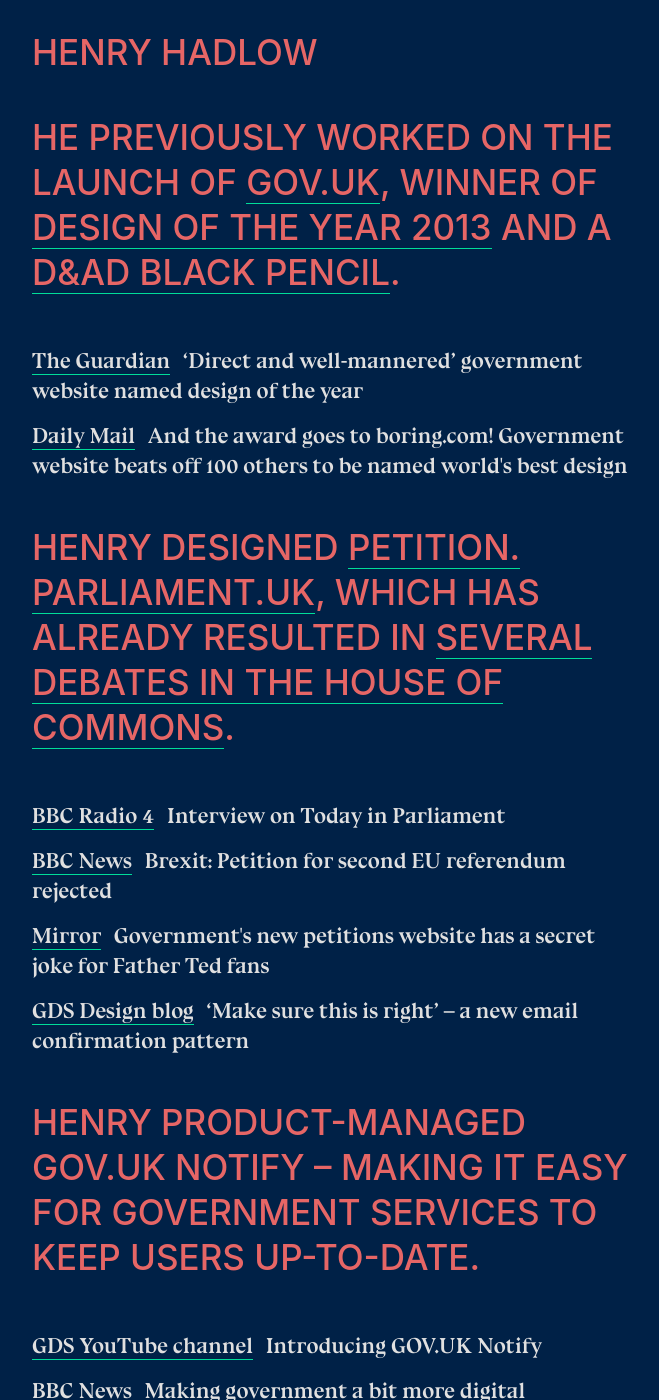
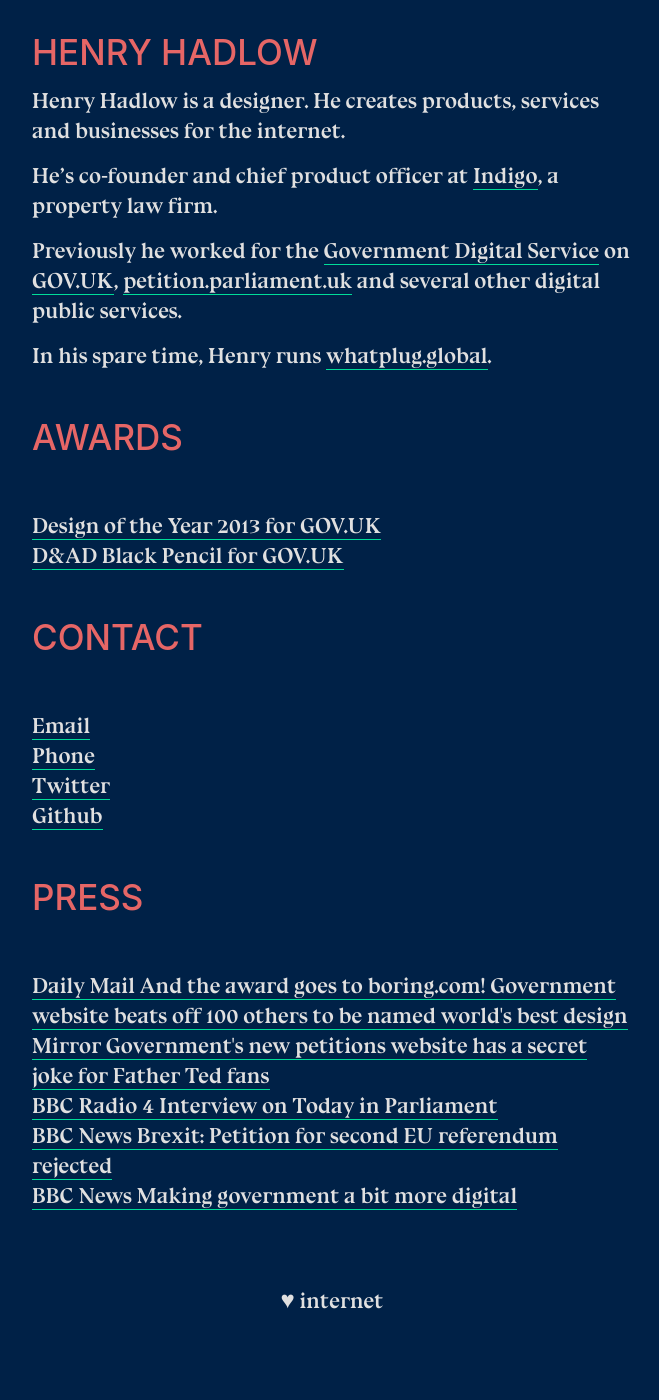
Before and after one commit to henryhadlow/henryhadlow.github.io, a Jekyll site: the page built from index.html, in a window 1280 px wide and 1400 px high. Shown: the whole window, without its empty margins (298-957 px from the left). Built offline with Jekyll 4.4.1, drawn with Linux system fonts in a browser that asks for light colours; some of the changed text lies outside the part shown.

Commit message:
Update content in index.html

```diff
--- a/index.html
+++ b/index.html
@@ -2,109 +2,74 @@
 layout: default
 ---
 
-<section class="intro wrapper">
-
+<section class="intro">
   <h1>{{ site.title }}</h1>
 
+  <p>
+    Henry Hadlow is a designer. He creates products, services and businesses for the internet.
+  </p>
+
+  <p>
+    He’s co-founder and chief product officer at <a href="https://www.indigoconveyancing.com/">Indigo</a>, a property law firm.
+  </p>
+
+  <p>
+    Previously he worked for the <a href="https://gds.blog.gov.uk/">Government Digital Service</a> on <a href="https://www.gov.uk/">GOV.UK</a>, <a href="https://petition.parliament.uk/">petition.&#8203;parliament.uk</a> and several other digital public services.
+  </p>
+
+  <p>
+    In his spare time, Henry runs <a href="https://whatplug.global/">whatplug.&#8203;global</a>.
+  </p>
 </section>
 
-<section class="gov-uk wrapper">
-  <h2 class="bio">
-    He previously worked on the launch of <a href="https://www.gov.uk">GOV.UK</a>, winner of <a href="https://designmuseum.org/design/designs-of-the-year#design-of-the-year-2013">Design of the Year 2013</a> and a <a href="http://www.dandad.org/awards/professional/2013/writing-for-design/20081/govuk/">D&amp;AD Black Pencil</a>.
-  </h2>
+<section class="awards">
+  <h2>Awards</h2>
 
-  <p class="news-article"><a href="http://www.theguardian.com/artanddesign/2013/apr/16/government-website-design-of-year">
-    <span class="article-source">The&nbsp;Guardian</span>
-    <span class="article-title">&lsquo;Direct and well-mannered&rsquo; government website named design of the year</span>
-  </a></p>
-
-  <p class="news-article"><a href="http://www.dailymail.co.uk/news/article-2310191/And-award-goes-boring-com-Government-website-beats-100-named-worlds-best-design.html#ixzz3oQU9kB00">
-    <span class="article-source">Daily&nbsp;Mail</span>
-    <span class="article-title">And the award goes to boring.com! Government website beats off 100 others to be named world&apos;s best design</span>
-  </a></p>
+  <ul>
+    <li><a href="https://designmuseum.org/design/designs-of-the-year#design-of-the-year-2013">Design of the Year 2013 for GOV.UK</a></li>
+    <li><a href="http://www.dandad.org/awards/professional/2013/writing-for-design/20081/govuk/">D&amp;AD Black Pencil for GOV.UK</a></li>
+  </ul>
 </section>
 
-<section class="petitions wrapper">
-  <h2 class="bio">
-    Henry designed <a href="https://petition.parliament.uk">petition.&#8203;parliament.&#8203;uk</a>, which has already resulted in <a href="https://petition.parliament.uk/petitions?state=debated">several debates in the House of Commons</a>.
-  </h2>
+<section class="contact">
+  <h2>Contact</h2>
 
-  <p class="news-article"><a href="https://www.youtube.com/watch?v=W98XYdkB9S0&feature=youtu.be&t=20m41s">
-    <span class="article-source">BBC Radio&nbsp;4</span>
-    <span class="article-title">Interview on Today in Parliament</span>
-  </a></p>
-
-  <p class="news-article"><a href="http://www.bbc.co.uk/news/uk-politics-36754376">
-    <span class="article-source">BBC&nbsp;News</span>
-    <span class="article-title">Brexit: Petition for second EU referendum rejected</span>
-  </a></p>
-
-  <p class="news-article"><a href="http://www.mirror.co.uk/news/uk-news/governments-new-petitions-website-secret-6116399">
-    <span class="article-source">Mirror</span>
-    <span class="article-title">Government&apos;s new petitions website has a secret joke for Father Ted fans</span>
-  </a></p>
-
-  <p class="blog-post"><a href="https://designnotes.blog.gov.uk/2015/09/15/make-sure-this-is-right-a-new-email-confirmation-pattern/">
-    <span class="article-source">GDS Design&nbsp;blog</span>
-    <span class="article-title">&lsquo;Make sure this is right&rsquo; &ndash; a new email confirmation pattern</span>
-  </a></p>
+  <ul>
+    <li><a href="mailto:henry@manofscience.co.uk">Email</a></li>
+    <li><a href="tel:+447883014695">Phone</a></li>
+    <li><a href="https://www.twitter.com/henryhadlow">Twitter</a></li>
+    <li><a href="https://www.github.com/henryhadlow">Github</a></li>
+  </ul>
 </section>
 
-<section class="govuk-notify wrapper">
-  <h2 class="bio">
-    Henry product-managed GOV.UK Notify&nbsp;&ndash; making it easy for government services to keep users up-to-date.
-  </h2>
+<section class="press">
+  <h2>Press</h2>
 
-  <p class="blog-post"><a href="https://www.youtube.com/watch?v=i2a2jiwYTd4">
-    <span class="article-source">GDS YouTube channel</span>
-    <span class="article-title">Introducing GOV.UK Notify</span>
-  </a></p>
+  <ul>
+    <li>
+      <a href="http://www.dailymail.co.uk/news/article-2310191/And-award-goes-boring-com-Government-website-beats-100-named-worlds-best-design.html#ixzz3oQU9kB00"><span class="article-source">Daily&nbsp;Mail</span> <span class="article-title">And the award goes to boring.com! Government website beats off 100 others to be named world&apos;s best design</span></a>
+    </li>
 
-  <p class="blog-post"><a href="http://www.bbc.co.uk/news/technology-35548160">
-    <span class="article-source">BBC&nbsp;News</span>
-    <span class="article-title">Making government a bit more digital</span>
-  </a></p>
+    <li>
+      <a href="http://www.mirror.co.uk/news/uk-news/governments-new-petitions-website-secret-6116399"><span class="article-source">Mirror</span> <span class="article-title">Government&apos;s new petitions website has a secret joke for Father Ted fans</span></a>
+    </li>
+
+    <li>
+      <a href="https://www.youtube.com/watch?v=W98XYdkB9S0&feature=youtu.be&t=20m41s"><span class="article-source">BBC Radio&nbsp;4</span> <span class="article-title">Interview on Today in Parliament</span></a>
+    </li>
+
+    <li>
+      <a href="http://www.bbc.co.uk/news/uk-politics-36754376"><span class="article-source">BBC&nbsp;News</span> <span class="article-title">Brexit: Petition for second EU referendum rejected</span></a>
+    </li>
+
+    <li>
+      <a href="http://www.bbc.co.uk/news/technology-35548160"><span class="article-source">BBC&nbsp;News</span> <span class="article-title">Making government a bit more digital</span></a>
+    </li>
+  </ul>
 </section>
 
-<section class="design-community wrapper">
-  <h2 class="bio">
-    And as part of the design community at GDS, he&nbsp;helped co-ordinate the work of over 100 designers across government.
-  </h2>
-
-  <p class="blog-post"><a href="https://designnotes.blog.gov.uk/2015/09/25/design-principles-for-admin-interfaces/">
-    <span class="article-source">GDS Design blog</span>
-    <span class="article-title">Design&nbsp;principles for admin&nbsp;interfaces</span>
-  </a></p>
-
-  <p class="blog-post"><a href="https://designnotes.blog.gov.uk/2015/08/20/how-to-make-a-new-design-pattern-or-improve-an-existing-one/">
-    <span class="article-source">GDS Design blog</span>
-    <span class="article-title">How&nbsp;to make a new design pattern &ndash; or&nbsp;improve an existing&nbsp;one</span>
-  </a></p>
-
-  <p class="blog-post"><a href="https://designnotes.blog.gov.uk/2015/08/13/how-good-is-your-service-how-many-users-give-up/">
-    <span class="article-source">GDS Design blog</span>
-    <span class="article-title">How&nbsp;good is your service? How many users give&nbsp;up?</span>
-  </a></p>
+<section class="sign-off">
+  <p>
+    <a href="https://www.youtube.com/watch?v=fpbOEoRrHyU" title="John Oliver on Net Neutrality &ndash; YouTube">&hearts; internet</a>
+  </p>
 </section>
-
-<section class="contact wrapper">
-  <h2 class="get-in-touch">Get in touch</h2>
-  <ul class="get-in-touch">
-    <li>
-      <a href="mailto:henry@manofscience.co.uk">Email</a>
-    </li>
-    <li>
-       <a href="tel:+447883014695">Phone</a>
-    </li>
-    <li>
-      <a href="https://www.twitter.com/henryhadlow">Twitter</a>
-    </li>
-    <li>
-      <a href="https://www.github.com/henryhadlow">Github</a>
-    </li>
-  </ul>
-
-  <p class="archive">You can also take a look at my older <a href="http://www.manofscience.co.uk/v3/">design portfolio</a></p>
-
-  <p class="sign-off"><a href="https://www.youtube.com/watch?v=fpbOEoRrHyU" title="John Oliver on Net Neutrality &ndash; YouTube">&hearts; internet</a></p>
-</section>
```
